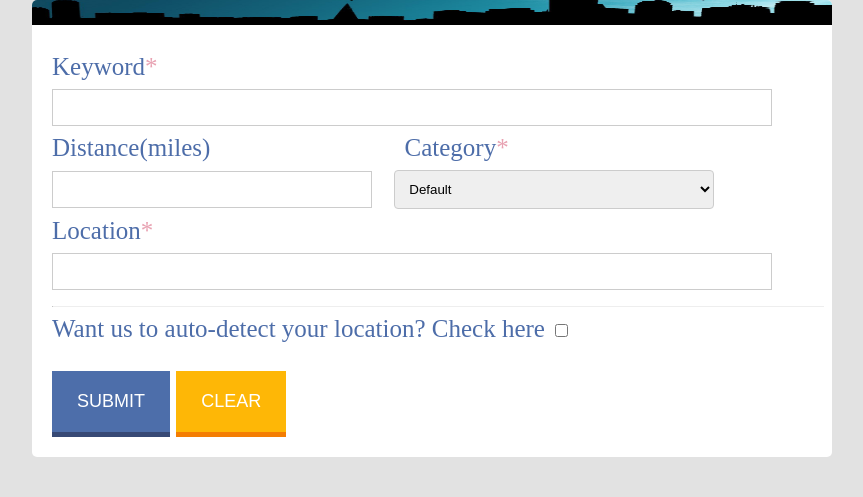
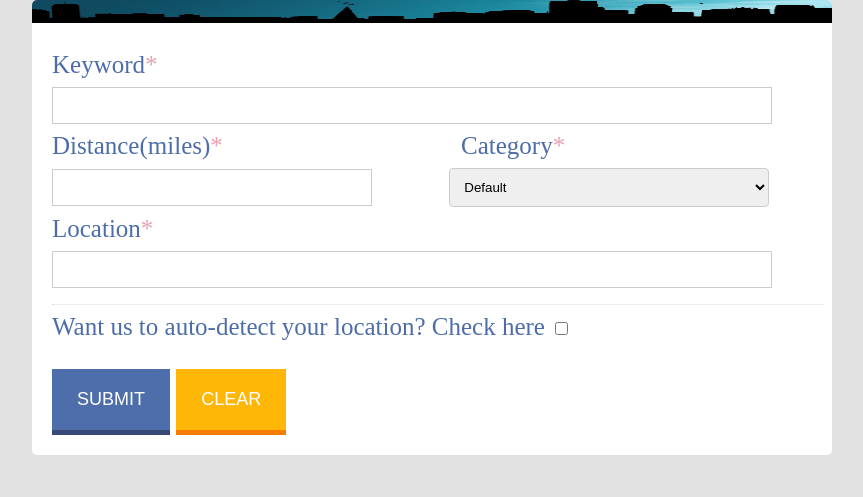
Before and after one commit to kallatitharun/kallatitharun.github.io, a Flask app: page / in a window 1280 px wide. Shown: the top 497 px of the page, without its empty margins (208-1071 px from the left). After the commit the page ends 455 px from the top, so only its background shows below. Run offline with Flask 2, Linux system fonts and the light colour scheme.

Commit message:
version-3, uploaded

```diff
--- a/main.py
+++ b/main.py
@@ -24,7 +24,7 @@ def lookup():
     print(url)
     r = requests.get(url)
     res = r.json()
-    return res['results'][0]['geometry']['location']
+    return res
 
 
 @app.route('/index/', methods=["GET"])
--- a/static/index.html
+++ b/static/index.html
@@ -8,13 +8,15 @@
             <h2>
             Business Search
             </h2>
-            <h4> Fill out the form to get business near you!</h4>
+            <h4>
+                Fill out the form to get business near you!</h4>
         </div>
         <br>
     <form id='form'>
+
     <label for="Keyword" style="color: #4d6da9">Keyword<span style="color:#e8a2b2">*</span></label><br>
     <input type="text" id="Keyword"  required><br>
-    <label for="Distance" style="color: #4d6da9">Distance(miles)</label>
+    <label for="Distance" style="color: #4d6da9">Distance(miles)<span style="color:#e8a2b2">*</span></label>
     <span class="cat-space">
     <label for="Category" style="color: #4d6da9">Category<span style="color:#e8a2b2">*</span></label><br>
     </span>
--- a/static/js_code_9829.js
+++ b/static/js_code_9829.js
@@ -5,6 +5,7 @@ document.getElementById('ipinfo').onchange = function() {
 
 function submit_data(event)
 {
+    event.preventDefault();
     Keyword=document.getElementById("Keyword")
     Distance=document.getElementById("Distance")
     Distance.value=Math.round(Distance.value*1609.34)
@@ -22,15 +23,6 @@ function submit_data(event)
             if (ip_details.status == 200) {
                 console.log(JSON.parse(ip_details.response));
                 obj1 = JSON.parse(ip_details.response)
-                if(obj1.status!="OK")
-                {
-                    x=document.getElementById("insert")
-                     x.style.textAlign="Center"
-                    x.style.alignContent="Center"
-                    x.innerHTML="No Record has been found"
-
-                    return
-                }
                 temp = obj1.loc
                 temp.toString()
                 temp2 = temp.split(',')
@@ -39,15 +31,15 @@ function submit_data(event)
                 console.log(lat, lng)
             }
             else {
-                if(obj1.status!="OK")
-                {
-                    x=document.getElementById("insert")
-                     x.style.textAlign="Center"
-                    x.style.alignContent="Center"
-                    x.innerHTML="No Record has been found"
-
-                    return
-                }
+                // if(obj1.status!="OK")
+                // {
+                //     x=document.getElementById("insert")
+                //      x.style.textAlign="Center"
+                //     x.style.alignContent="Center"
+                //     x.innerHTML="No Record has been found"
+                //
+                //     return
+                // }
                 console.log('error ${request.status} {request.statusText}')
             }
 
@@ -57,19 +49,29 @@ function submit_data(event)
             var ip_details = new XMLHttpRequest();
             ip_details.open("GET", "/lookup?address=" + document.getElementById('Location').value,false);
             ip_details.send();
-                if (ip_details.status == 200)
-                {
+                // if (ip_details.status == 200)
+                // {
+
                     obj2 = JSON.parse(ip_details.response)
                     console.log(obj2)
-                    lat=obj2.lat
-                    lng=obj2.lng
-                    temp2 = [obj2.lat, obj2.lng]
+                    if(obj2["status"]!="OK")
+                    {
+                    x=document.getElementById("insert")
+                     x.style.textAlign="Center"
+                    x.style.alignContent="Center"
+                    x.innerHTML="No Record has been found"
+                    return
+                     }
+                    console.log(obj2)
+                    lat=obj2['results'][0]['geometry']['location']['lat']
+                    lng=obj2['results'][0]['geometry']['location']['lng']
+                    // temp2 = [obj2.lat, obj2.lng]
                     console.log(lat,lng)
-                }
-                else
-                {
-                    console.log('error ${request.status} {request.statusText}')
-                }
+                // }
+                // else
+                // {
+                //     console.log('error ${request.status} {request.statusText}')
+                // }
             }
 
     usethis()
@@ -345,6 +347,7 @@ function submit_data(event)
                                     // alert('img_'+num.toString(),photos[i])
                                     temp.style.border="1px solid #999ca0"
                                     var temp_img=document.createElement('img');
+                                    var temp_div=document.createElement('DIV');
                                     temp_img.style.margin="3px"
                                     temp_img.src=photos[i]
                                     // temp_img.width='221'
@@ -353,6 +356,10 @@ function submit_data(event)
                                     temp_img.style.minWidth='222px'
                                     temp_img.style.maxWidth='223px'
                                     temp.appendChild(temp_img)
+                                    temp_div.innerHTML='Photo_'+num.toString()
+                                    temp_div.style.bottom="0"
+
+                                    temp.append(temp_div)
                                 }
                                 Go_insert_here()
                             } else {
@@ -368,7 +375,7 @@ function submit_data(event)
 
         }
     }
-    event.preventDefault();
+
 }
 const form=document.getElementById('form')
 form.addEventListener('submit',submit_data)
--- a/static/mystyle.css
+++ b/static/mystyle.css
@@ -79,7 +79,7 @@ body{
   /*background-color: #2196F3;*/
   /*padding: 10px;*/
     grid-template-columns: 223px 223px 223px;
-  grid-template-rows: 260px;
+  grid-template-rows: 300px;
     /*width:250px;*/
     /*margin:auto;*/
     width:auto;
@@ -109,26 +109,26 @@ body{
 
   #div1{
     color: white;
-    height: 25%;
-    margin: auto;
+    height: 23%;
     padding: 0%;
     background-image: url('./banner.jpeg');
-    background-size: 100% 300%;
+    background-size: 100% 250%;
       background-position: bottom;
-    vertical-align: bottom;
-
+      font-family:"Helvetica Full Stack,sans-serif";
   }
 
   #div1 h2{
-    padding-left: 20px;
-    padding-top: 20px;
+    padding-left: 30px;
+    padding-top: 30px;
+      font-weight: normal;
     margin-top: 0px;
+      margin-bottom: -10px;
   }
-
   #div1 h4{
-    margin-top: 0px;
-    padding-left: 20px;
-    margin-bottom: 10px;
+      padding-left: 30px;
+      font-weight: normal;
+      font-family: sans-serif;
+      padding-bottom:30px;
   }
 
   #Keyword, #Location{
@@ -167,13 +167,13 @@ body{
   #Category{
     width: 40%;
     padding: 10px 10px;
-    margin: 8px 8px 8px 8px;
+    margin: 8px 8px 8px 63px;
     display: inline-block;
     border: 1px solid #ccc;
     border-radius: 4px;
     box-sizing: border-box;
     outline:none;
-      margin-right:-40px
+      /*margin-right:-40px*/
   }
 
    label{
@@ -181,7 +181,7 @@ body{
     color: dodgerblue;
    }
    .cat-space{
-    margin-left:20%;
+    margin-left:25.5%;
    }
 
    hr{
```
Also changed, not shown: 1 other file.
